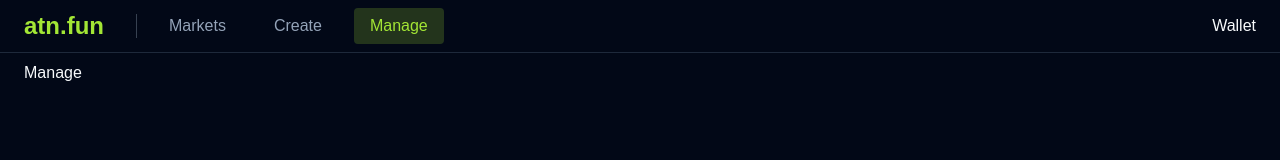
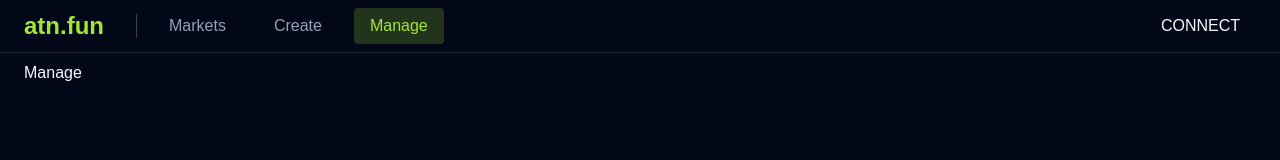
Before and after one commit to Flake-market/flake-frontend, a Next.js app: page /manage in a window 1280 px wide. Shown: the top 160 px of the page. Built offline with nearby package versions, Linux system fonts and the light colour scheme.

Commit message:
random adjustments

```diff
--- a/src/components/layout/Navbar.tsx
+++ b/src/components/layout/Navbar.tsx
@@ -41,7 +41,7 @@ export function Navbar() {
                         </div>
                     </div>
                     <div className="flex items-center space-x-4">
-                        <h1>Wallet</h1>
+                        <a className="hover:text-lime-400 hover:bg-primary/10 hover:rounded-sm px-4 py-1.5 transition-all duration-200 cursor-pointer">CONNECT</a>
                     </div>
                 </div>
             </nav>
```
